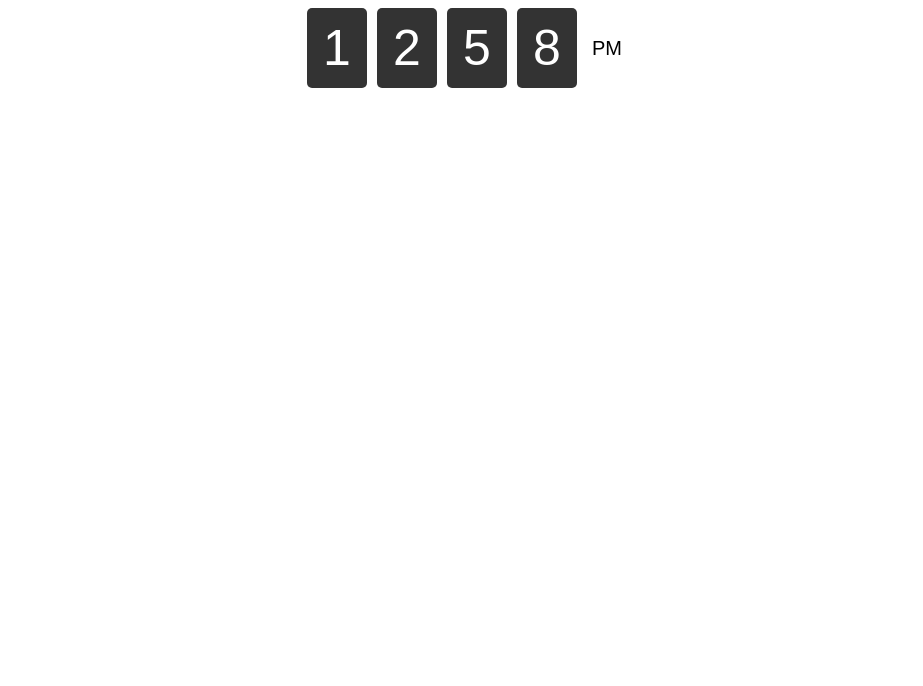
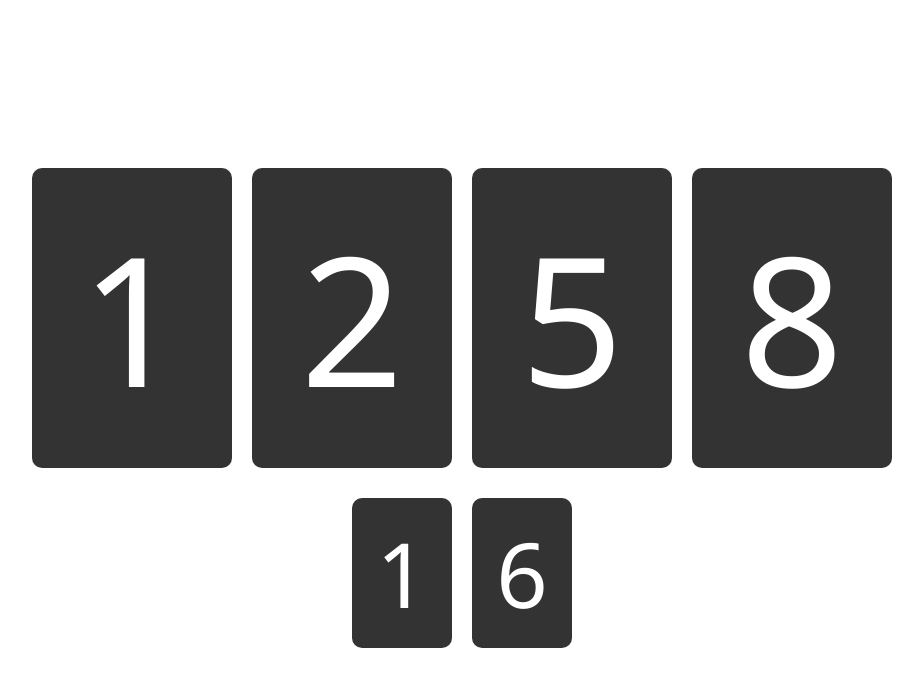
Before and after one commit to devjeverson/my-flip-clock, an Angular app: page / in a window 1280 px wide. Shown: the top 686 px of the page, without its empty margins (178-1101 px from the left). Built offline with nearby package versions, Linux system fonts and the light colour scheme.

Commit message:
second model - small seconds

```diff
--- a/src/app/flip-clock/flip-clock.component.css
+++ b/src/app/flip-clock/flip-clock.component.css
@@ -1,28 +1,68 @@
+* {
+  margin: 0;
+  padding: 0;
+  box-sizing: border-box;
+}
+
+html, body {
+  width: 100%;
+  height: 100%;
+  overflow: hidden;
+  display: flex;
+  justify-content: center;
+  align-items: center;
+  background-color: black;
+}
+
 .clock-container {
+  display: flex;
+  flex-direction: column;
+  align-items: center;
+  justify-content: center;
+  height: 100vh;
+  font-family:'Segoe UI', Tahoma, Geneva, Verdana, sans-serif
+}
+
+.time-section {
   display: flex;
   align-items: center;
   justify-content: center;
-   font-family: 'Arial', sans-serif;
+  margin-bottom: 20px; /* Espaço entre minutos e segundos */
+}
+
+.seconds-section {
+  display: flex;
+  align-items: center;
+  justify-content: center;
+  margin-top: 10px;
 }
 
 .flip-unit {
   perspective: 1000px;
-   margin: 0 5px;
+  margin: 0 10px;
 }
 
 .flip-card {
   position: relative;
-   width: 60px;
-   height: 80px;
-   background: #333;
-   color: #fff;
-   font-size: 50px;
-   line-height: 80px;
+  width: 200px;
+  height: 300px;
+  background: #333; /* Cinza escuro */
+  color: #fff;      /* Branco */
+  font-size: 180px;
+  line-height: 300px;
   text-align: center;
-   border-radius: 5px;
+  border-radius: 10px;
   overflow: hidden;
   transform-style: preserve-3d;
-   transition: transform 0.6s;
+  transition: transform 0.6s ease-in-out;
+}
+
+/* Estilos específicos para os segundos, menores e alinhados abaixo */
+.flip-unit.small .flip-card {
+  width: 100px;
+  height: 150px;
+  font-size: 90px;
+  line-height: 150px;
 }
 
 .flip-card-front,
@@ -36,8 +76,3 @@
 .flip-card-back {
   transform: rotateX(180deg);
 }
-
- .am-pm {
-   font-size: 20px;
-   margin-left: 10px;
- }
--- a/src/app/flip-clock/flip-clock.component.html
+++ b/src/app/flip-clock/flip-clock.component.html
@@ -1,4 +1,7 @@
 <div class="clock-container">
+  <!-- Contêiner de Horas e Minutos -->
+  <div class="time-section">
+    <!-- Hours -->
     <div class="flip-unit">
       <div class="flip-card">
         <div class="flip-card-front">{{ hoursTens }}</div>
@@ -11,6 +14,8 @@
         <div class="flip-card-back">{{ hoursUnits }}</div>
       </div>
     </div>
+
+    <!-- Minutes -->
     <div class="flip-unit">
       <div class="flip-card">
         <div class="flip-card-front">{{ minutesTens }}</div>
@@ -23,5 +28,21 @@
         <div class="flip-card-back">{{ minutesUnits }}</div>
       </div>
     </div>
-   <div class="am-pm">{{ amPm }}</div>
   </div>
+
+  <!-- Contêiner de Segundos (Linha Inferior) -->
+  <div class="seconds-section">
+    <div class="flip-unit small">
+      <div class="flip-card">
+        <div class="flip-card-front">{{ secondsTens }}</div>
+        <div class="flip-card-back">{{ secondsTens }}</div>
+      </div>
+    </div>
+    <div class="flip-unit small">
+      <div class="flip-card">
+        <div class="flip-card-front">{{ secondsUnits }}</div>
+        <div class="flip-card-back">{{ secondsUnits }}</div>
+      </div>
+    </div>
+  </div>
+</div>
--- a/src/app/flip-clock/flip-clock.component.ts
+++ b/src/app/flip-clock/flip-clock.component.ts
@@ -11,26 +11,30 @@ export class FlipClockComponent implements OnInit {
   hoursUnits = 0;
   minutesTens = 0;
   minutesUnits = 0;
-  amPm = 'AM';
+  secondsTens = 0;
+  secondsUnits = 0;
 
   ngOnInit(): void {
     this.updateClock();
     setInterval(() => {
       this.updateClock();
-    }, 1000);
+    }, 1000); // Atualiza a cada segundo
   }
 
   updateClock(): void {
     const now = new Date();
     const hours = now.getHours();
     const minutes = now.getMinutes();
+    const seconds = now.getSeconds();
 
-    this.amPm = hours >= 12 ? 'PM' : 'AM';
-    const hoursFormatted = hours % 12 || 12; // 12-hour format
+    const hoursFormatted = hours % 12 || 12; // Formato 12 horas
 
+    // Calcula cada dígito do relógio
     this.hoursTens = Math.floor(hoursFormatted / 10);
     this.hoursUnits = hoursFormatted % 10;
     this.minutesTens = Math.floor(minutes / 10);
     this.minutesUnits = minutes % 10;
+    this.secondsTens = Math.floor(seconds / 10);
+    this.secondsUnits = seconds % 10;
   }
 }
--- a/src/index.html
+++ b/src/index.html
@@ -1,5 +1,5 @@
 <!doctype html>
-<html lang="en">
+<html lang="pt-br">
 <head>
   <meta charset="utf-8">
   <title>FlipClock</title>
```
Also changed, not shown: 1 other file (tests, documents, lock files or other folders). Lines whose indentation alone changed are shown as unchanged.
